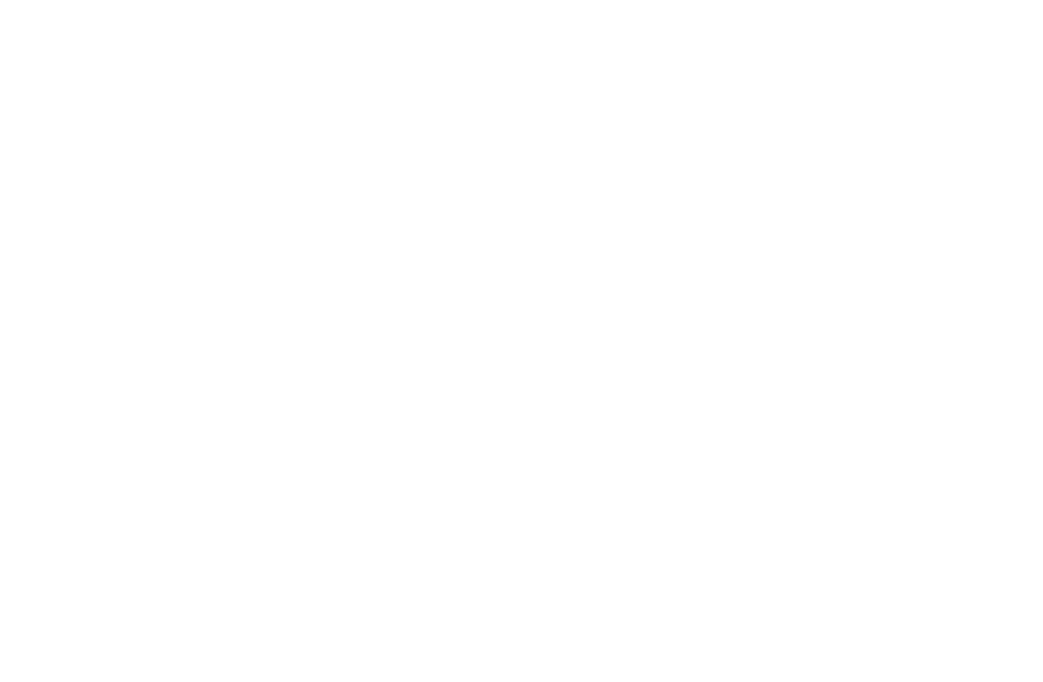
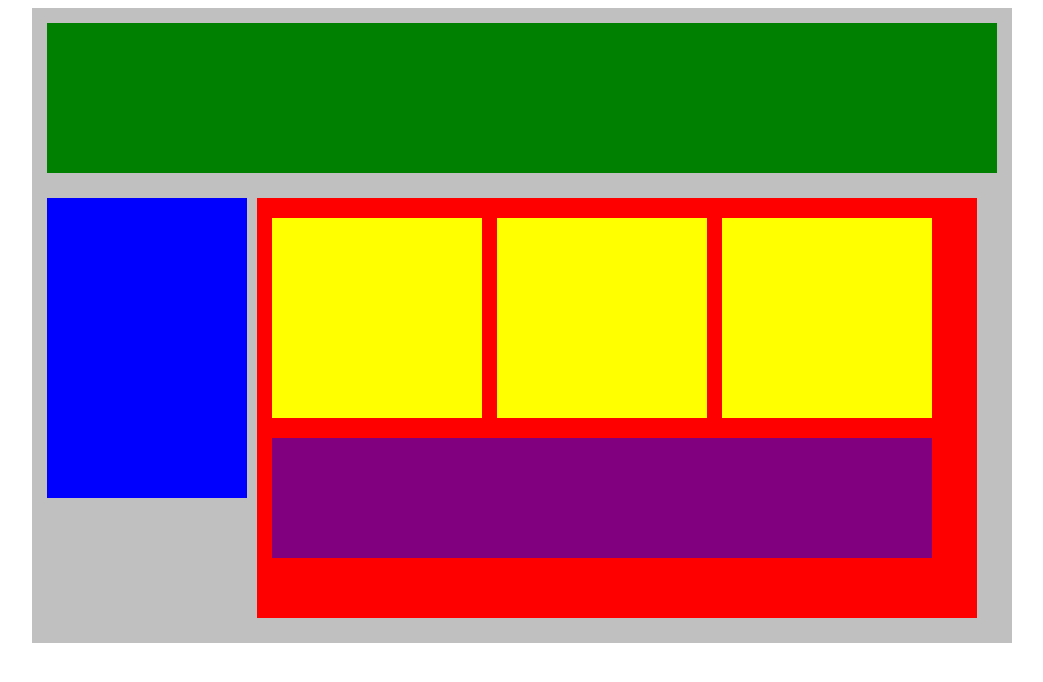
Before and after one commit to aalfonzo1984/practica_flexionar_nuestros_bloques, a plain HTML site: page index.html in a window 1280 px wide. Shown: the whole page, without its empty margins (118-1161 px from the left). Drawn offline with Linux system fonts and the light colour scheme.

Commit message:
usando flexbox

```diff
--- a/css/style.css
+++ b/css/style.css
@@ -0,0 +1,42 @@
+.container{
+    width: 950px;
+    background-color: silver;
+    margin: 0px auto;
+    padding: 15px;
+}
+.top-nav {
+    height: 150px;
+    background-color: green;
+    margin-bottom: 15px;
+}
+.side-nav {
+    height: 300px;
+    width: 200px;
+    background-color: blue;
+}
+.main {
+    height: 400px;
+    width: 700px;
+    background-color: red;
+    padding: 10px;
+}
+.sub-content {
+    height: 200px;
+    width: 210px;
+    background-color: yellow;
+    margin-left: 5px;
+
+}
+#advertisement {
+    height: 120px;
+    width: 660px;
+    background-color: purple;
+    margin: 10px 5px;
+
+}
+.row {
+    display: flex;
+    flex-direction: row;
+    gap:10px;
+    padding: 10px 0;
+}
--- a/index.html
+++ b/index.html
@@ -4,8 +4,22 @@
     <meta charset="UTF-8">
     <meta name="viewport" content="width=device-width, initial-scale=1.0">
     <title>Posición de práctica</title>
+    <link rel="stylesheet" href="./css/style.css">
 </head>
 <body>
-
+    <div class="container">
+        <div class="top-nav"></div>
+        <div class="row">
+            <div class="side-nav"></div>
+            <div class="main">
+                <div class="row">
+                    <div class="sub-content"></div>
+                    <div class="sub-content"></div>
+                    <div class="sub-content"></div>
+                </div>
+                <div id="advertisement"></div>
+            </div>
+        </div>
+    </div>
 </body>
 </html>
```
